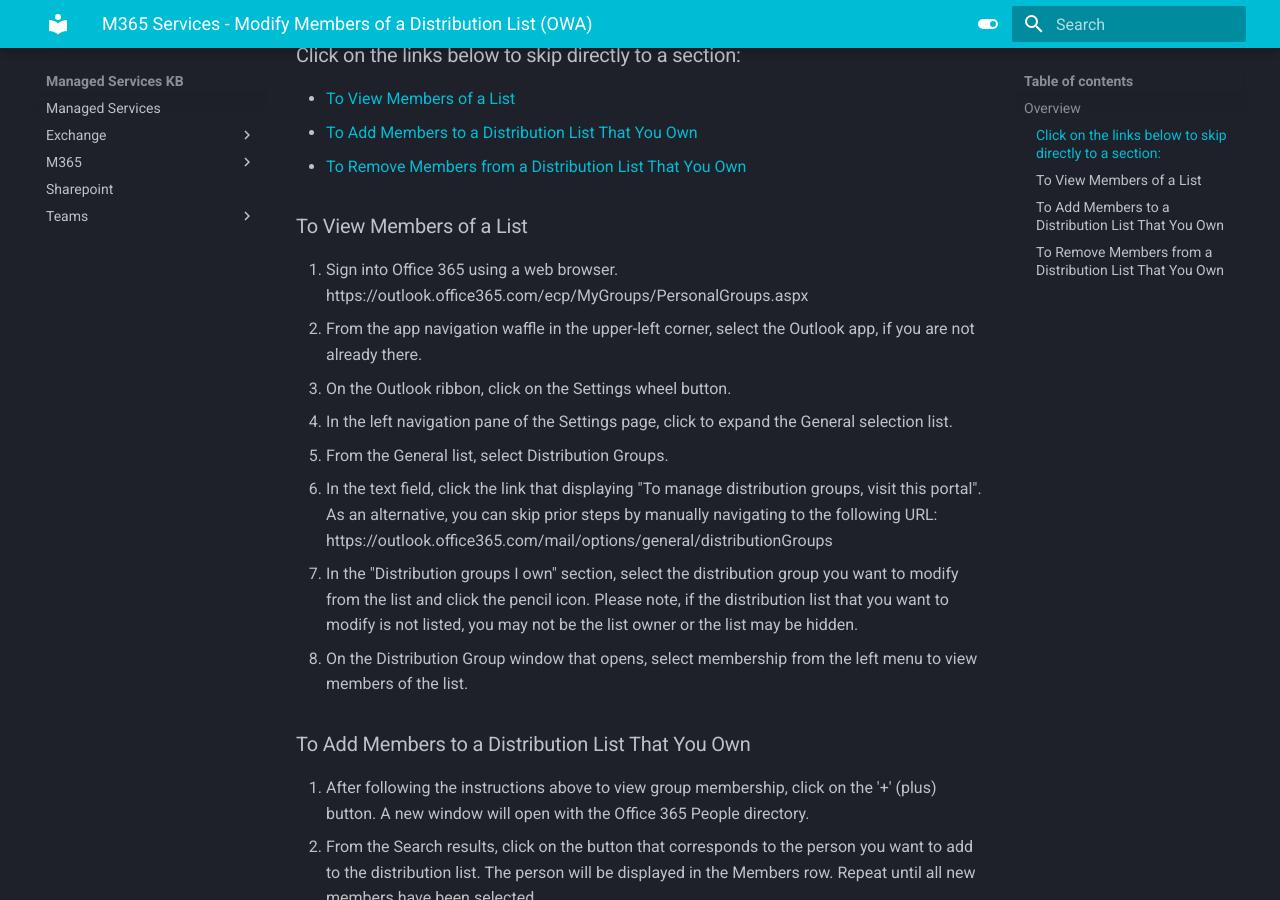
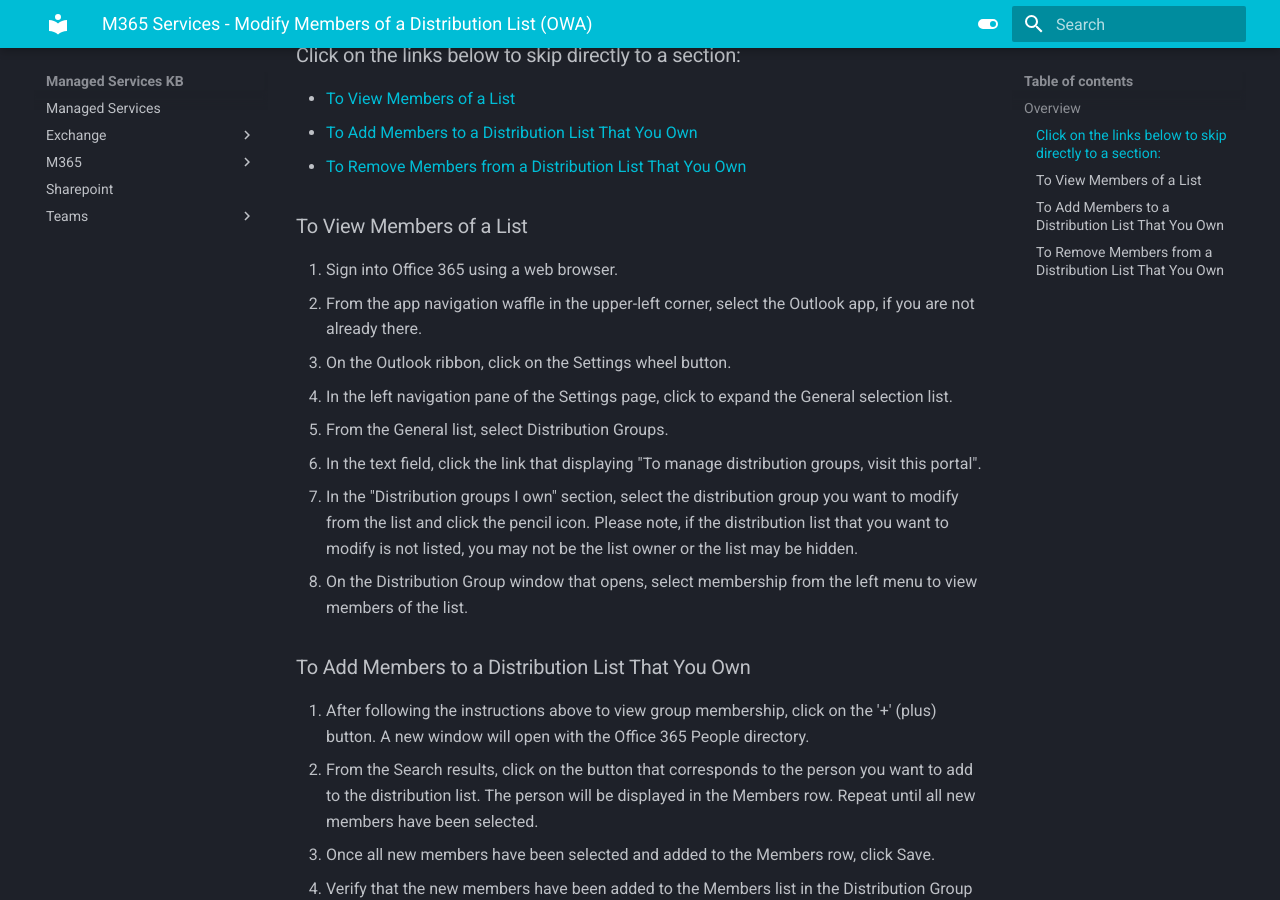
Before and after one commit to gpegues/MKDocs_Dev, an MkDocs documentation site: the page built from docs/Exchange/UserDocumentation/DistributionGroupManagement-EndUser.md, in a window 1280 px wide and 900 px high, scrolled down 315 px. Built offline with MkDocs 1.6.1 and Material for MkDocs 9.7.7, drawn with Linux system fonts in a browser that asks for light colours.

Commit message:
Update DistributionGroupManagement-EndUser.md

```diff
--- a/docs/Exchange/UserDocumentation/DistributionGroupManagement-EndUser.md
+++ b/docs/Exchange/UserDocumentation/DistributionGroupManagement-EndUser.md
@@ -10,12 +10,12 @@
 
 ### To View Members of a List
 
-1. Sign into Office 365 using a web browser. https://outlook.office365.com/ecp/MyGroups/PersonalGroups.aspx
+1. Sign into Office 365 using a web browser.
 2. From the app navigation waffle in the upper-left corner, select the Outlook app, if you are not already there.
 3. On the Outlook ribbon, click on the Settings wheel button.
 4. In the left navigation pane of the Settings page, click to expand the General selection list.
 5. From the General list, select Distribution Groups.
-6. In the text field, click the link that displaying "To manage distribution groups, visit this portal". As an alternative, you can skip prior steps by manually navigating to the following URL: https://outlook.office365.com/mail/options/general/distributionGroups
+6. In the text field, click the link that displaying "To manage distribution groups, visit this portal".
 7. In the "Distribution groups I own" section, select the distribution group you want to modify from the list and click the pencil icon. Please note, if the distribution list that you want to modify is not listed, you may not be the list owner or the list may be hidden.
 8. On the Distribution Group window that opens, select membership from the left menu to view members of the list.
 
```
